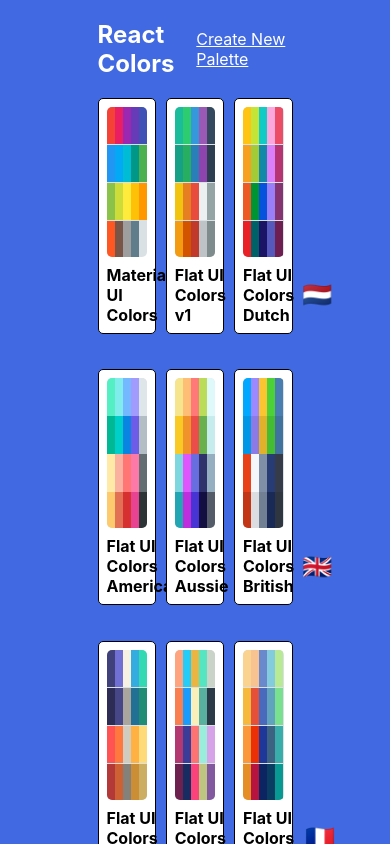
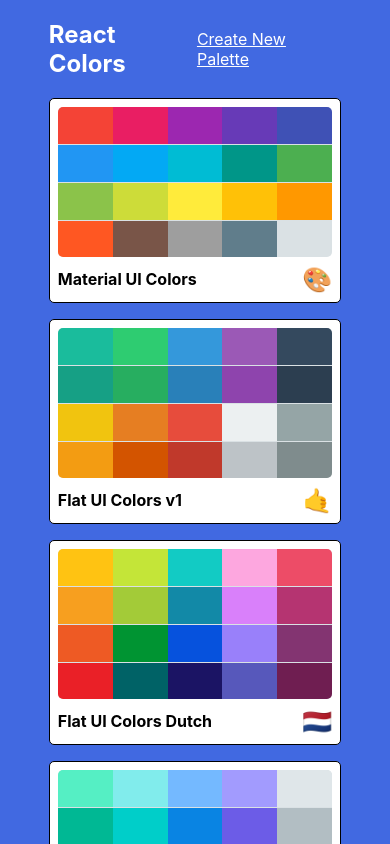
Before and after one commit to Kakamotobi/color-project, a React (Create React App) app: page / in a window 390 px wide. Shown: the top 844 px of the page. Built offline with nearby package versions, Linux system fonts and the light colour scheme.

Commit message:
Make PaletteList responsive

```diff
--- a/src/styles/PaletteListStyles.js
+++ b/src/styles/PaletteListStyles.js
@@ -1,3 +1,5 @@
+import sizes from "./sizes.js";
+
 const styles = {
 	PaletteList: {
 		height: "100vh",
@@ -12,6 +14,12 @@ const styles = {
 		flexDirection: "column",
 		alignItems: "flex-start",
 		flexWrap: "wrap",
+		[sizes.down("xl")]: {
+			width: "80%",
+		},
+		[sizes.down("xs")]: {
+			width: "75%",
+		},
 	},
 	nav: {
 		width: "100%",
@@ -27,8 +35,15 @@ const styles = {
 		width: "100%",
 		display: "grid",
 		gridTemplateColumns: "repeat(3, 30%)",
-		gridGap: "5%",
+		gridGap: "2.5rem",
 		boxSizing: "border-box",
+		[sizes.down("md")]: {
+			gridTemplateColumns: "repeat(2, 50%)",
+		},
+		[sizes.down("xs")]: {
+			gridTemplateColumns: "repeat(1, 100%)",
+			gridGap: "1rem",
+		},
 	},
 };
 
--- a/src/styles/sizes.js
+++ b/src/styles/sizes.js
@@ -6,6 +6,7 @@ const sizes = {
 			sm: "767.98px",
 			md: "991.98px",
 			lg: "1199.98px",
+			xl: "1600px",
 		};
 		return `@media (max-width: ${sizes[size]})`;
 	},
```
